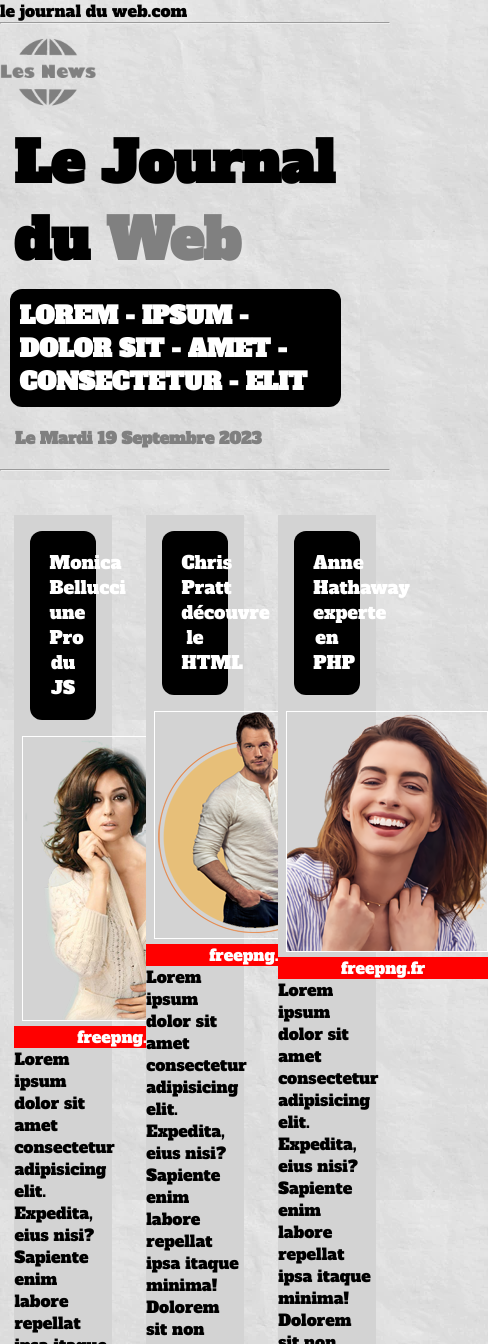
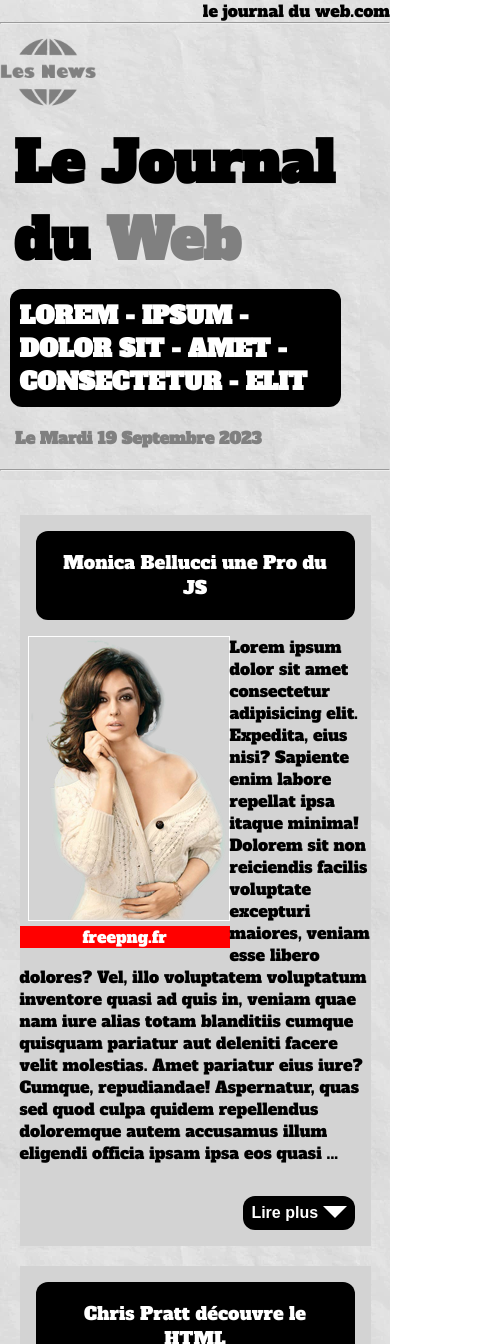
Before and after one commit to SeguraOmar/copie-journal, a plain HTML site: page index.html in a window 390 px wide. Shown: the top 1344 px of the page, 488 px wide, since content can reach past the window. Drawn offline with Linux system fonts and the light colour scheme.

Commit message:
site terminé

```diff
--- a/css/style.scss
+++ b/css/style.scss
@@ -10,7 +10,21 @@ body {
     color: black;
     margin: 0;
     max-width: 100vw;
+    max-height: 100vh;
 
+    >span:first-of-type {
+        float: right;
+    }
+
+    >span:nth-child(11) {
+        float: right;
+    }
+
+}
+
+.clear {
+
+    clear: both;
 }
 
 
@@ -21,12 +35,19 @@ body {
     position: relative;
     gap: 20px;
     justify-content: space-evenly;
+    flex-wrap: wrap;
 }
 
 .card {
 
     width: 25%;
     background-color: lightgrey;
+}
+
+@media only screen and (max-width: 480px) {
+    .card {
+        width: 90%;
+    }
 }
 
 h3 {
```
Also changed, not shown: css/style.css, 1 other file.
